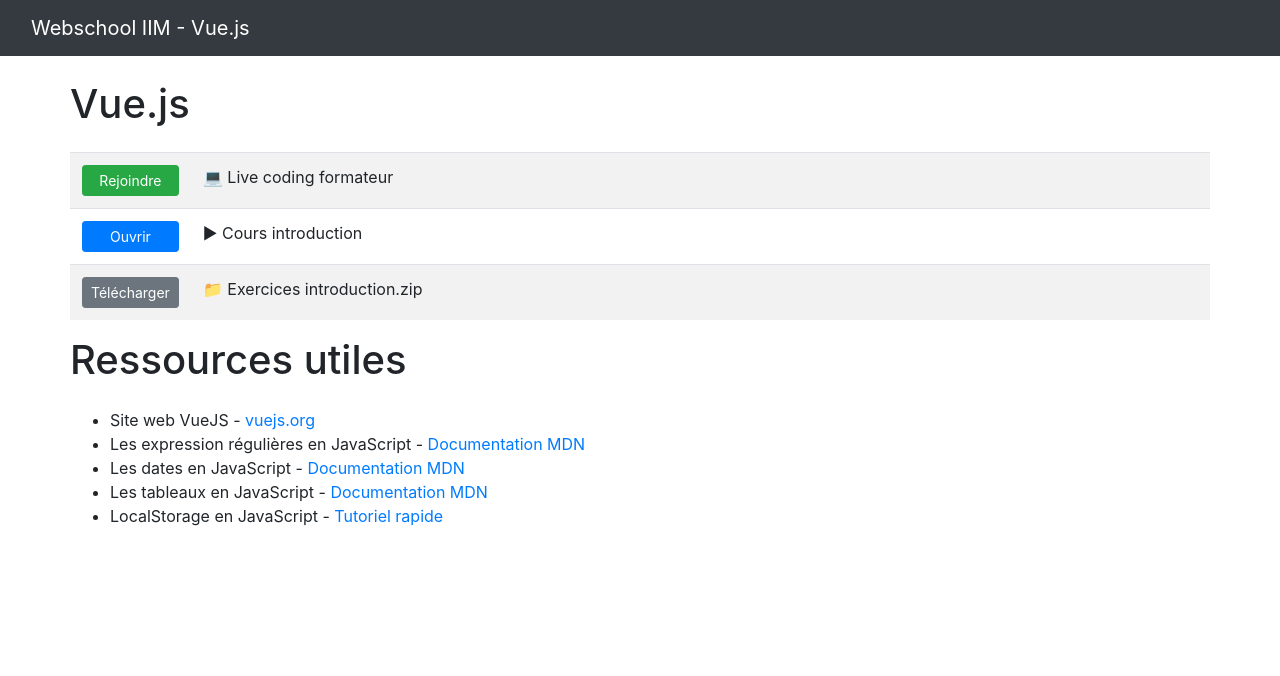
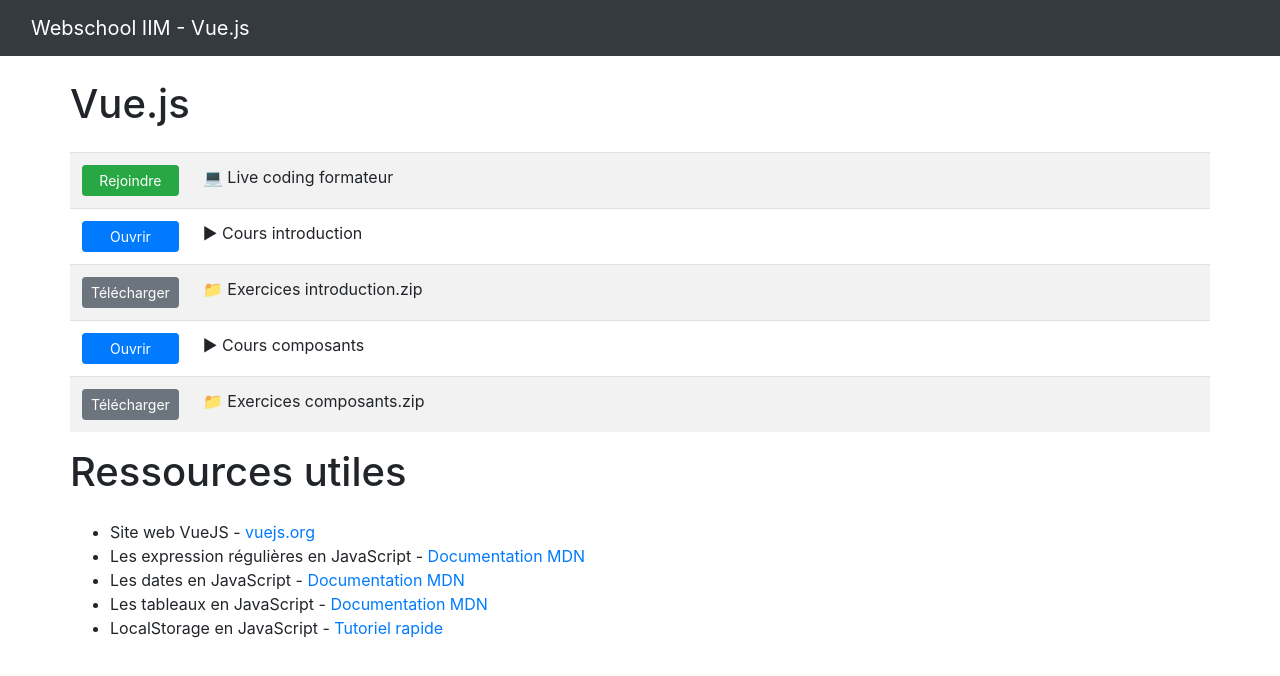
Before and after one commit to jiiyiu/iim-devschool-2020, a plain HTML site: page index.html in a window 1280 px wide. Drawn offline with nearby package versions, Linux system fonts and the light colour scheme.

Commit message:
Ajout des ressource sur les composants (cours + exo)

```diff
--- a/index.html
+++ b/index.html
@@ -50,6 +50,22 @@
                 </td>
             </tr>
 
+            <tr>
+                <td class="action text-right" width="100">
+                    <a class="btn btn-sm btn-block btn-primary" href="https://docs.google.com/presentation/d/1RhlvxVTnDp8SyQZNEDcHqw_ptQUSWgO3tuzLjb3TgLk" target="_blank">Ouvrir</a>
+                </td>
+                <td class="title">
+                    ▶ Cours composants
+                </td>
+            </tr>
+            <tr>
+                <td class="action text-right" width="100">
+                    <a class="btn btn-sm btn-block btn-secondary" href="files/exercice-components.zip" target="_blank">Télécharger</a>
+                </td>
+                <td class="title">
+                    📁 Exercices composants.zip
+                </td>
+            </tr>
         </table>
 
         <h1 class="mb-4">Ressources utiles</h1>
```
